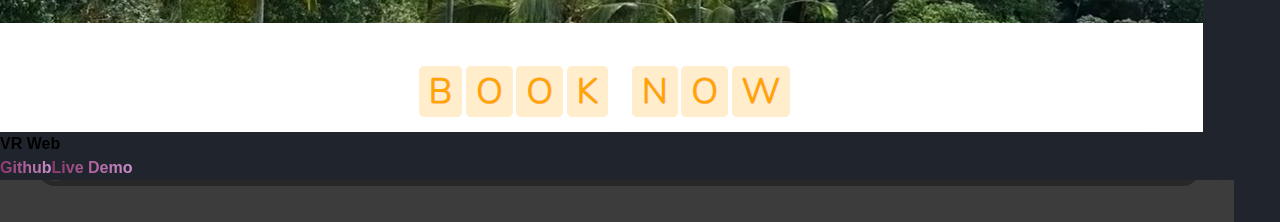
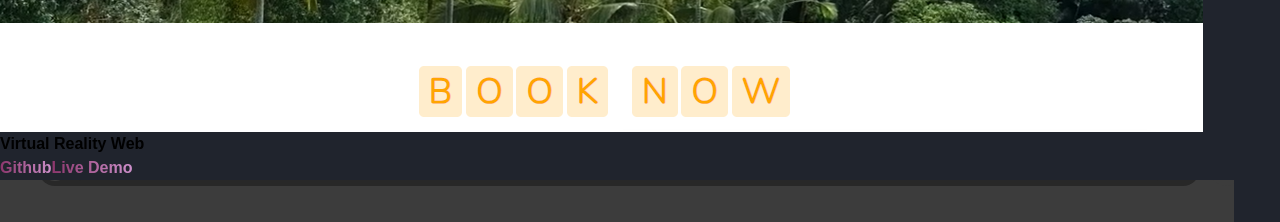
Before and after one commit to Sakshiv123/portfolio, a React (Vite) app: page / in a window 1280 px wide. Shown: the part 1980-2202 px from the top of the page. Built offline with nearby package versions, Linux system fonts and the light colour scheme.

Commit message:
Projects.jsx

```diff
--- a/src/Component/Projects.jsx
+++ b/src/Component/Projects.jsx
@@ -10,7 +10,7 @@ const Project = () => {
           const projects = [
                     {
                               img: project1,
-                              name: "VR Web",
+                              name: "Virtual Reality Web",
                               github_link: "https://github.com/Sakshiv123/Virtual-reality-web",
                               live_link: "https://virtual-reality-web.vercel.app/",
                     },
```
